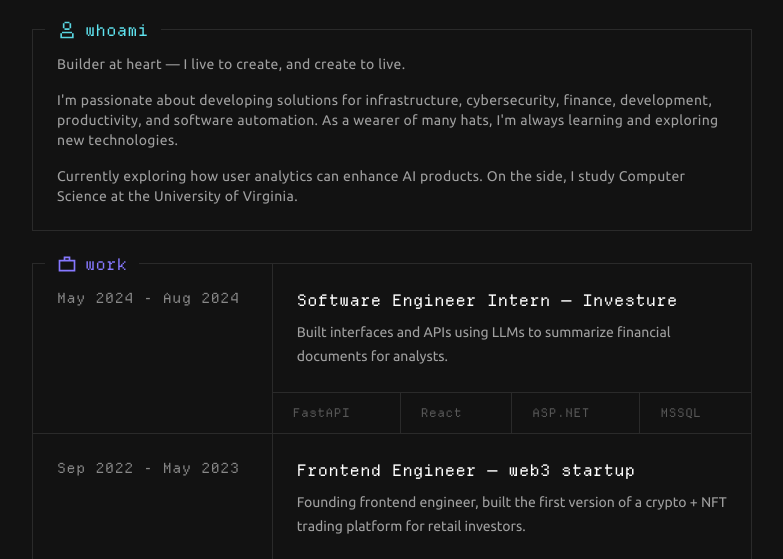
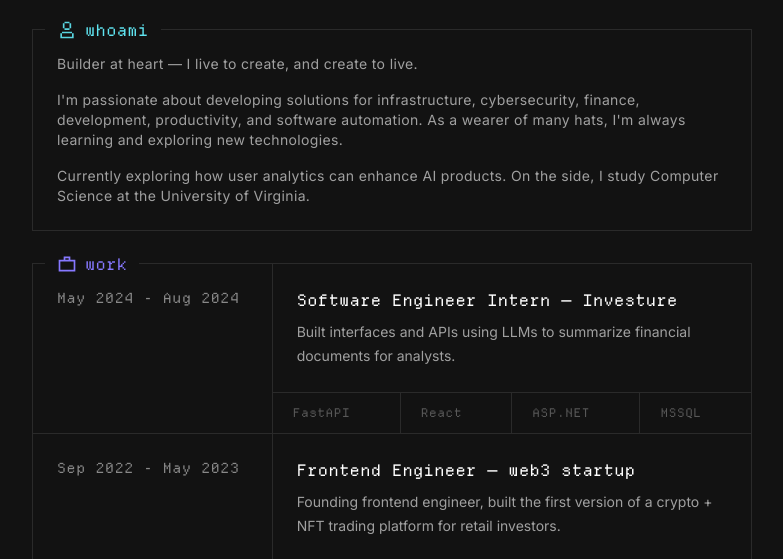
Before and after one commit to tot/tonytran.me, an Astro site: page / in a window 1280 px wide. Shown: the part 201-760 px from the top of the page, without its empty margins (248-1031 px from the left). Built offline with nearby package versions, Linux system fonts and the light colour scheme; Astro itself is replaced by a stand-in of ours.

Commit message:
Add inter font

```diff
--- a/package.json
+++ b/package.json
@@ -15,6 +15,7 @@
     "@astrojs/react": "^3.6.2",
     "@astrojs/sitemap": "^3.1.6",
     "@astrojs/tailwind": "^5.1.1",
+    "@fontsource-variable/inter": "^5.1.0",
     "@fontsource-variable/manrope": "^5.1.0",
     "@fontsource/ubuntu": "^5.1.0",
     "@tanstack/react-table": "^8.20.5",
--- a/src/layouts/Layout.astro
+++ b/src/layouts/Layout.astro
@@ -1,6 +1,6 @@
 ---
-import "@fontsource-variable/manrope";
 import "@fontsource/ubuntu";
+import "@fontsource-variable/inter";
 import Navbar from "../components/Navbar.astro";
 
 interface Props {
--- a/tailwind.config.mjs
+++ b/tailwind.config.mjs
@@ -5,7 +5,7 @@ export default {
         extend: {
             fontFamily: {
                 departure: ["DepartureMonospace", "monospace"],
-                sans: ["Ubuntu", "sans-serif"],
+                sans: ["Inter", "sans-serif"],
             },
             colors: {
                 row: {
```
Also changed, not shown: 1 other file.
